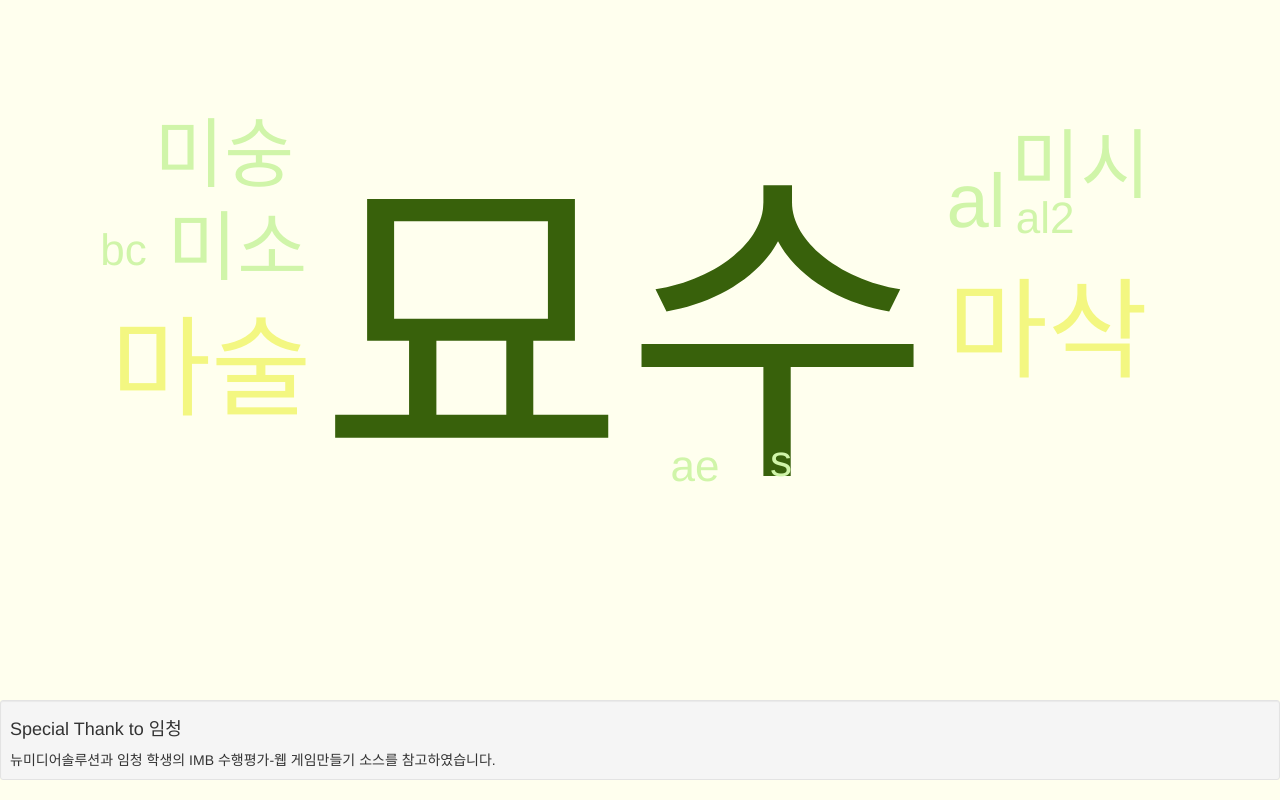
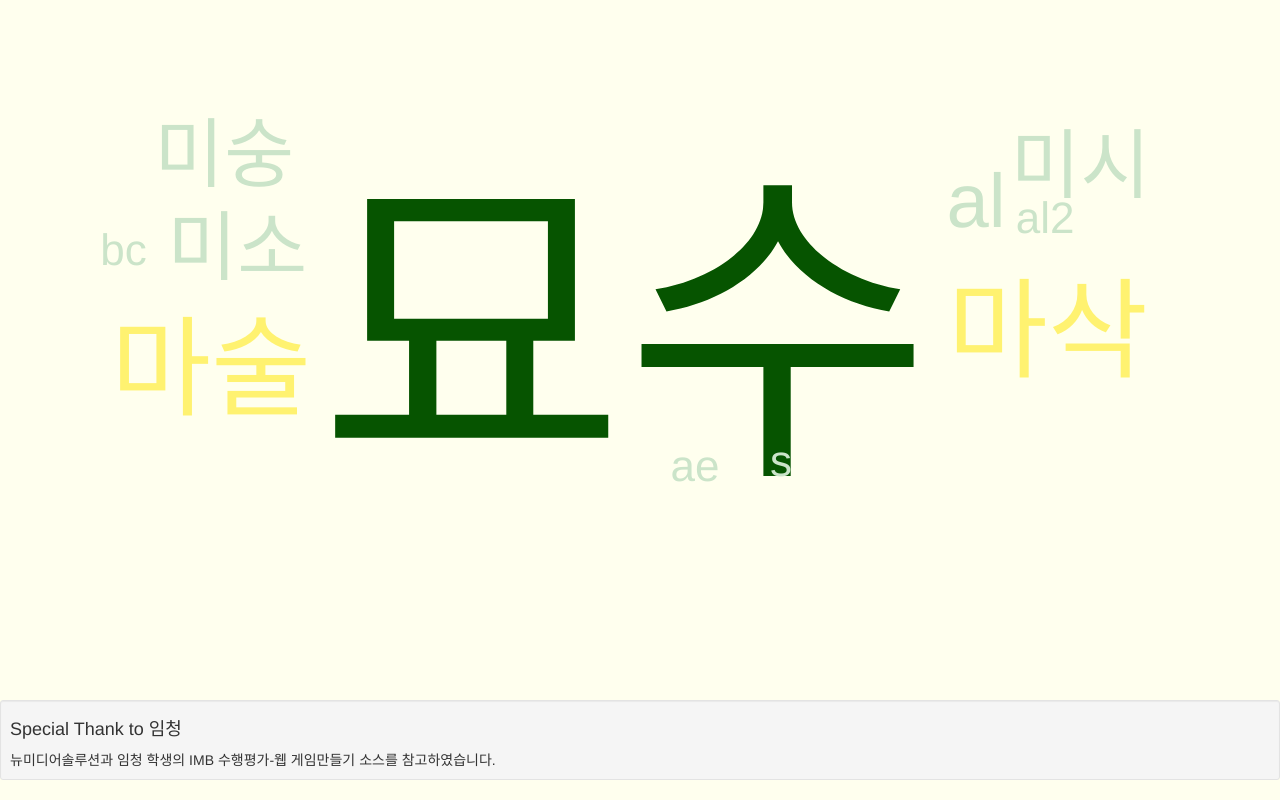
Before and after one commit to ssep4u/miso_project, a Django app: page /miso/wordCloud/ in a window 1280 px wide. Run offline with Django 3.2, Linux system fonts and the light colour scheme; data comes from the database, SQL or seed files in the repository; both versions use the stored data as it was after the commit; some libraries are stand-ins or nearby versions.

Commit message:
Change colors

```diff
--- a/miso/templates/wordCloud.html
+++ b/miso/templates/wordCloud.html
@@ -50,7 +50,9 @@
         delay:80,
         autoResize: true,
         classPattern: null,
-  colors: ["#38610B","#868A08","#5FB404","#D7DF01","#80FF00","#f7FE2E","#ACFA58","#F3F781","#D0F5A9",],
+  colors: ["#065400","#C4B200","#087B00","#E6D200","#52A34C","#FFED33","#96C792","#FFF270","#CBE4C9",],
+  // colors: ["#006633","#13732D","#268026","#398C20","#4D991A","#60A313","#73B30D","#86BF06","#99CC00",],
+  // colors: ["#38610B","#868A08","#5FB404","#D7DF01","#80FF00","#f7FE2E","#ACFA58","#F3F781","#D0F5A9",],
         fontSize: {
           from: 0.3,
           to:0.04
```
Also changed, not shown: db.sqlite3.
